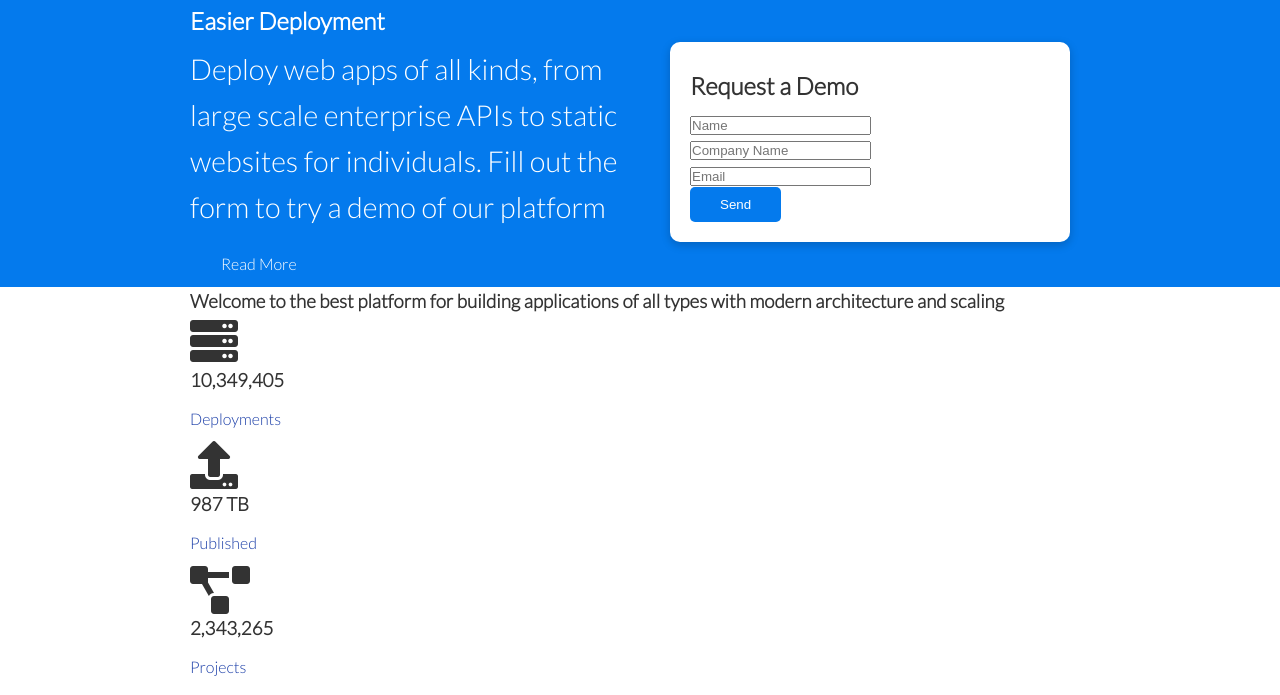
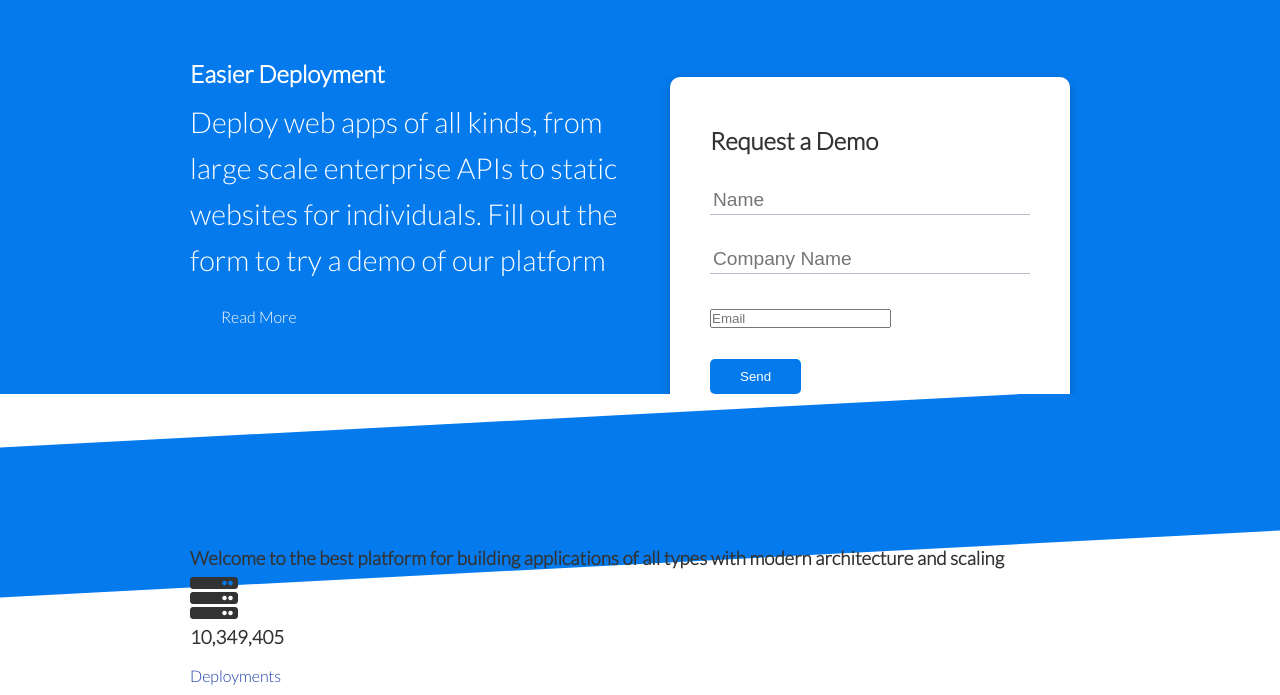
Before and after one commit to sflowers51/cis311-fa22-project1, a plain HTML site: page index.html in a window 1280 px wide. Shown: the part 80-775 px from the top of the page. Drawn offline with Linux system fonts and the light colour scheme.

Commit message:
Update utilities.css

```diff
--- a/css/utilities.css
+++ b/css/utilities.css
@@ -129,3 +129,59 @@
 .m-1{
     margin: 1rem;
 }
+
+.showcase{
+    position: relative;
+}
+
+.showcase {
+    animation: slideInFromLeft
+}
+.showcase-form{
+    position: relative;
+    top: 60px;
+    padding: 40px;
+    z-index: 100;
+}
+
+.showcase-form .form-control {
+    margin: 30px 0;
+}
+
+.showcase-form input[type='text']{
+    border: #333;
+    border-bottom: 1px solid #b4becb;
+    width: 100%;
+    padding: 3px;
+    font-size:1.2rem;
+}
+
+.showcase-form input:focus{
+    outline: none;
+}
+
+.showcase:after{
+    content: '';
+    position: absolute;
+    height: 150px;
+    bottom: -170px;
+    left:0;
+    right:0;
+    background-color: var(--primary-color);
+    transform: skewY(-3deg);
+    z-index: -1;
+}
+
+/* Animations */
+@keyframes slideInFromLeft{
+    0%{
+        transform: translateX(-100%);
+    }
+    100%{
+        transform: translateX(0%);
+    }
+}
+
+.stats{
+    padding-top: 150px;
+}
```
